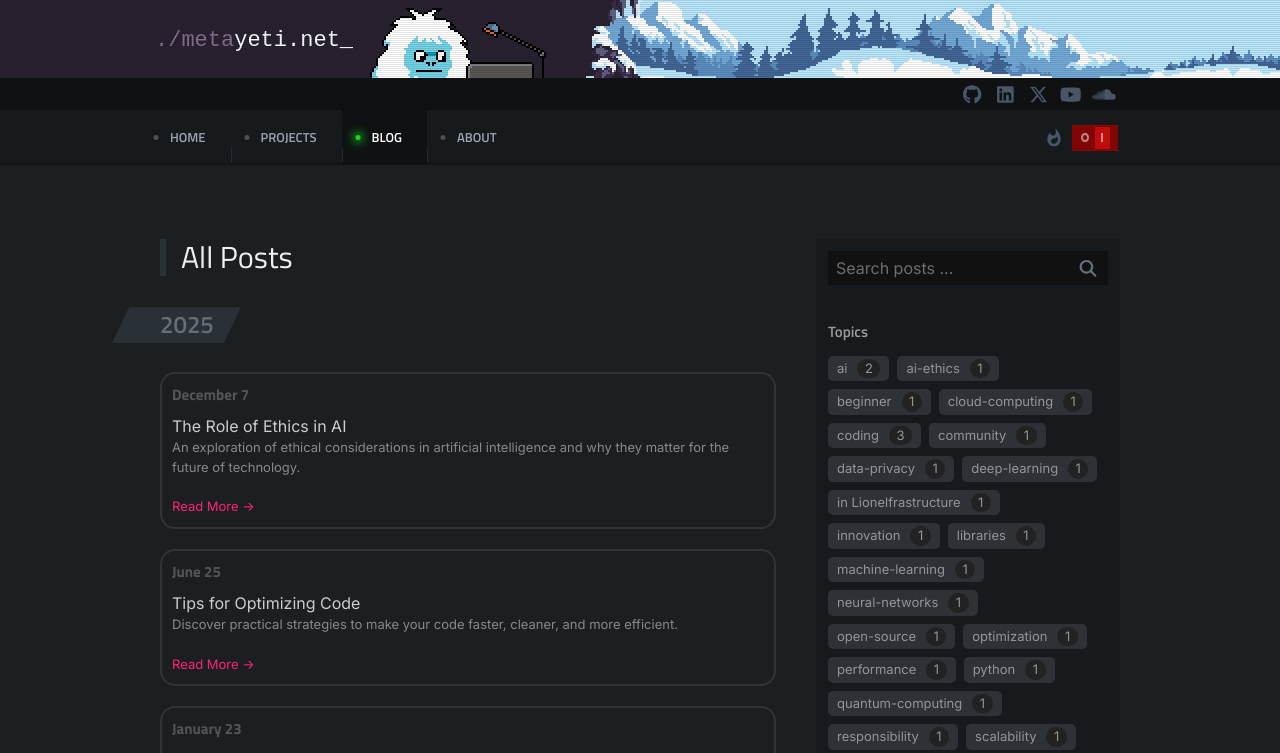
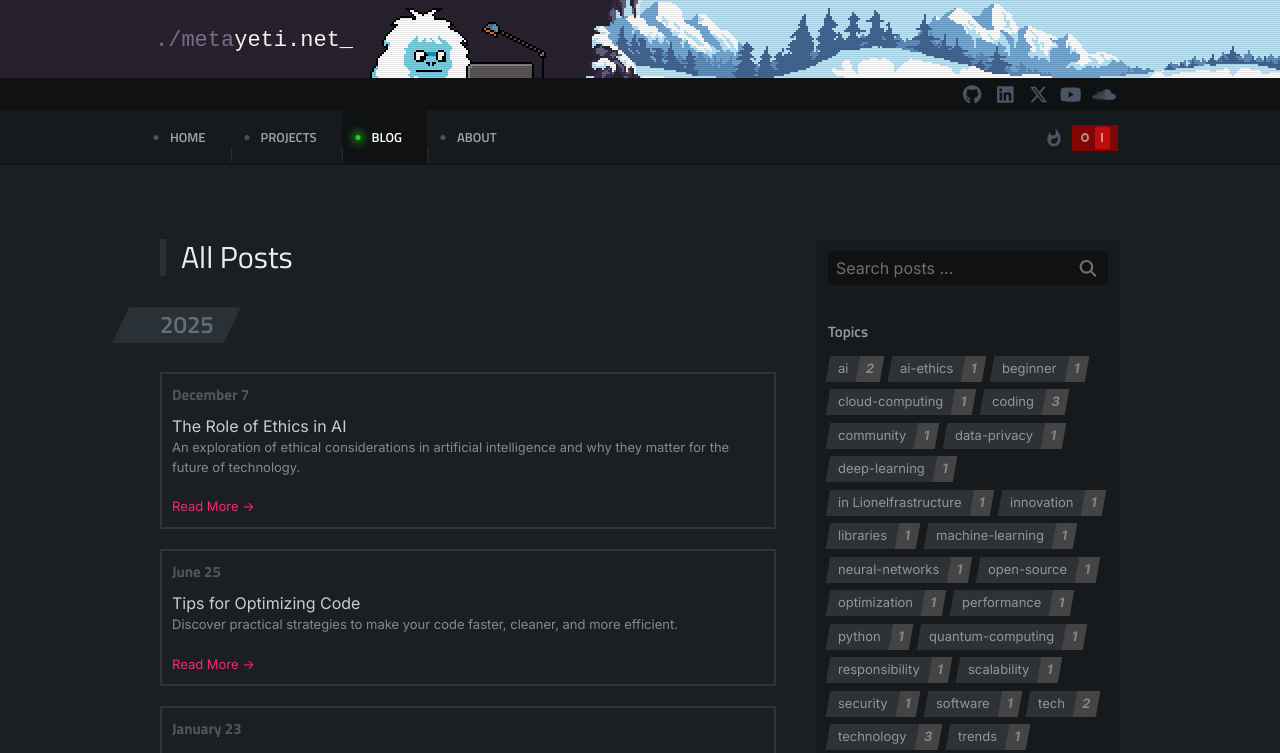
Before and after one commit to metayeti/metayeti.net, a Vue app: page /blog in a window 1280 px wide. Shown: the top 753 px of the page. Built offline with nearby package versions, Linux system fonts and the light colour scheme; a web font is replaced by a local one; what markdown-it-anchor would draw is missing.

Commit message:
Blog post render

```diff
--- a/public/content/blog/index.json
+++ b/public/content/blog/index.json
@@ -2,7 +2,7 @@
     "posts": [
         {
             "title": "The Role of Ethics in AI",
-            "path": "/role-of-ethics-in-ai",
+            "slug": "role-of-ethics-in-ai",
             "date-last-update": "2026-03-19",
             "date-published": "2025-12-07",
             "tags": ["ai-ethics", "technology", "responsibility"],
@@ -10,7 +10,7 @@
         },
         {
             "title": "Tips for Optimizing Code",
-            "path": "/tips-optimizing-code",
+            "slug": "tips-optimizing-code",
             "date-last-update": "2025-10-09",
             "date-published": "2025-06-25",
             "tags": ["coding", "optimization", "performance"],
@@ -18,7 +18,7 @@
         },
         {
             "title": "Understanding Quantum Computing",
-            "path": "/understanding-quantum-computing",
+            "slug": "understanding-quantum-computing",
             "date-last-update": "2025-03-22",
             "date-published": "2025-01-23",
             "tags": ["quantum-computing", "innovation", "tech"],
@@ -26,7 +26,7 @@
         },
         {
             "title": "The Power of Open Source",
-            "path": "/power-of-open-source",
+            "slug": "power-of-open-source",
             "date-last-update": "2024-12-28",
             "date-published": "2024-09-14",
             "tags": ["open-source", "community", "software"],
@@ -34,7 +34,7 @@
         },
         {
             "title": "Introduction to Cloud Computing",
-            "path": "/introduction-cloud-computing",
+            "slug": "introduction-cloud-computing",
             "date-last-update": "2024-10-05",
             "date-published": "2024-06-11",
             "tags": ["cloud-computing", "in Lionelfrastructure", "tech"],
@@ -42,7 +42,7 @@
         },
         {
             "title": "Building Scalable Web Apps",
-            "path": "/building-scalable-web-apps",
+            "slug": "building-scalable-web-apps",
             "date-last-update": "2024-05-16",
             "date-published": "2024-03-08",
             "tags": ["web-development", "scalability", "coding"],
@@ -50,7 +50,7 @@
         },
         {
             "title": "Why Data Privacy Matters",
-            "path": "/why-data-privacy-matters",
+            "slug": "why-data-privacy-matters",
             "date-last-update": "2023-02-14",
             "date-published": "2023-01-10",
             "tags": ["data-privacy", "security", "technology"],
@@ -58,7 +58,7 @@
         },
         {
             "title": "Deep Dive into Neural Networks",
-            "path": "/deep-dive-neural-networks",
+            "slug": "deep-dive-neural-networks",
             "date-last-update": "2022-09-30",
             "date-published": "2022-07-08",
             "tags": ["neural-networks", "deep-learning", "ai"],
@@ -66,7 +66,7 @@
         },
         {
             "title": "The Future of AI in 2021",
-            "path": "/future-of-ai-2021",
+            "slug": "future-of-ai-2021",
             "date-last-update": "2021-06-18",
             "date-published": "2021-04-25",
             "tags": ["ai", "trends", "technology"],
@@ -74,7 +74,7 @@
         },
         {
             "title": "Exploring Python Libraries",
-            "path": "/exploring-python-libraries",
+            "slug": "exploring-python-libraries",
             "date-last-update": "2020-03-10",
             "date-published": "2020-01-12",
             "tags": ["python", "libraries", "coding"],
@@ -82,7 +82,7 @@
         },
         {
             "title": "Getting Started with Machine Learning",
-            "path": "/getting-started-machine-learning",
+            "slug": "getting-started-machine-learning",
             "date-last-update": "2019-07-22",
             "date-published": "2019-05-15",
             "tags": ["machine-learning", "tutorial", "beginner"],
--- /dev/null
+++ b/public/content/blog/role-of-ethics-in-ai/article.md
@@ -0,0 +1,3 @@
+# Some heading
+
+Some text
--- a/src/components/SiteHeader.vue
+++ b/src/components/SiteHeader.vue
@@ -20,7 +20,19 @@ const routeMap = {
 };
 
 watch(() => route.path, (nextPath) => {
-	navItemActive.value = routeMap[nextPath] ?? -1;
+	// check for exact matches
+	if (routeMap[nextPath] !== undefined) {
+		navItemActive.value = routeMap[nextPath];
+		return;
+	}
+	// if no exact match, check for subpages
+	for (const [path, value] of Object.entries(routeMap)) {
+		if (path === '/') continue;
+		if (nextPath.startsWith(path)) {
+			navItemActive.value = value;
+			return;
+		}
+	}
 });
 
 // -- hide navigation --
--- a/src/router/index.js
+++ b/src/router/index.js
@@ -1,6 +1,7 @@
 import HomeView from '../views/HomeView.vue';
 import ProjectsView from '../views/ProjectsView.vue';
 import BlogView from '../views/BlogView.vue';
+import BlogPostView from '../views/BlogPostView.vue';
 import AboutView from '../views/AboutView.vue';
 
 import { createRouter, createWebHistory } from 'vue-router';
@@ -9,7 +10,7 @@ const routes = [
 	{ path: '/', name: 'Home', component: HomeView },
 	{ path: '/projects', name: 'projects', component: ProjectsView },
 	{ path: '/blog', name: 'blog', component: BlogView },
-	{ path: '/blog/:slug', name: 'blog-post', component: null },
+	{ path: '/blog/:slug', name: 'blog-post', component: BlogPostView },
 	{ path: '/about', name: 'about', component: AboutView },
 ];
 
--- a/src/views/BlogPostView.vue
+++ b/src/views/BlogPostView.vue
@@ -1,6 +1,27 @@
 <script setup>
+import { loadJSON, loadText, md } from '@/shared';
+import { ref, onMounted } from 'vue';
+import { useRoute } from 'vue-router';
+
+// -- load markdown and handle rendering --
+
+const renderedArticleMarkdown = ref('');
+
+const postListing = ref({});
+
+onMounted(async () => {
+	const route = useRoute();
+	const routeSlug = route.params.slug;
+	const blogData = await loadJSON('/content/blog/index.json');
+	const postData = blogData.posts.find(post => post.slug === routeSlug);
+	postListing.value = postData;
+	const articlePath = `/content/blog/${routeSlug}/article.md`;
+	const articleMarkdown  = await loadText(articlePath);
+	renderedArticleMarkdown.value = md.render(articleMarkdown);
+});
+
 </script>
 
 <template>
-
+	<article v-html="renderedArticleMarkdown"></article>
 </template>
--- a/src/views/BlogView.vue
+++ b/src/views/BlogView.vue
@@ -66,7 +66,7 @@ const handleSearch = () => {
 				<div class="flex flex-col gap-5">
 					<RouterLink
 						class="blog-entry"
-						:to="`/blog${post_data.path}`"
+						:to="`/blog/${post_data.slug}`"
 						v-for="post_data in data"
 						:key="post_data.title"
 					>
@@ -130,12 +130,18 @@ const handleSearch = () => {
 	.blog-entry {
 		padding: 10px;
 		border: 2px solid #333;
-		border-radius: 15px;
+		//border-radius: 15px;
+
+		// transform: skewX(20deg);
 
 		&:hover, &:focus {
 			border-color: var(--my-content-link);
 			transform: translateX(-1px);
 		}
+
+		// * {
+		// 	transform: skewX(-20deg);
+		// }
 
 		.entry-date {
 			font-family: "Titillium Web", sans-serif;
@@ -226,12 +232,13 @@ const handleSearch = () => {
 	.tag-list > .tag {
 		background-color: var(--my-sidebar-tag-background);
 		color: var(--my-sidebar-tag-text);
-		padding: 3px 9px;
+		//padding: 3px 9px;
 		//font-family: "Titillium Web", sans-serif;
 		font-size: 13px;
 		font-weight: 400;
-		border-radius: 5px;
+		// border-radius: 5px;
 		cursor: pointer;
+		transform: skewX(-10deg);
 
 		&:hover {
 			background-color: var(--my-sidebar-tag-background-highlight);
@@ -239,13 +246,19 @@ const handleSearch = () => {
 		}
 
 		.tag-name {
+			display: inline-block;
+			padding-left: 10px;
+			transform: skewX(10deg);
 		}
 		.tag-count {
 			display: inline-block;
-			padding: 0 7.5px;
+			padding: 3px 7.5px;
 			margin-left: 10px;
-			background-color: #222;
-			border-radius: 16px;
+			background-color: #444444;
+			color: #868686;
+			font-weight: 700;
+			// border-radius: 16px;
+			// transform: skewX(10deg);
 		}
 	}
 }
```
